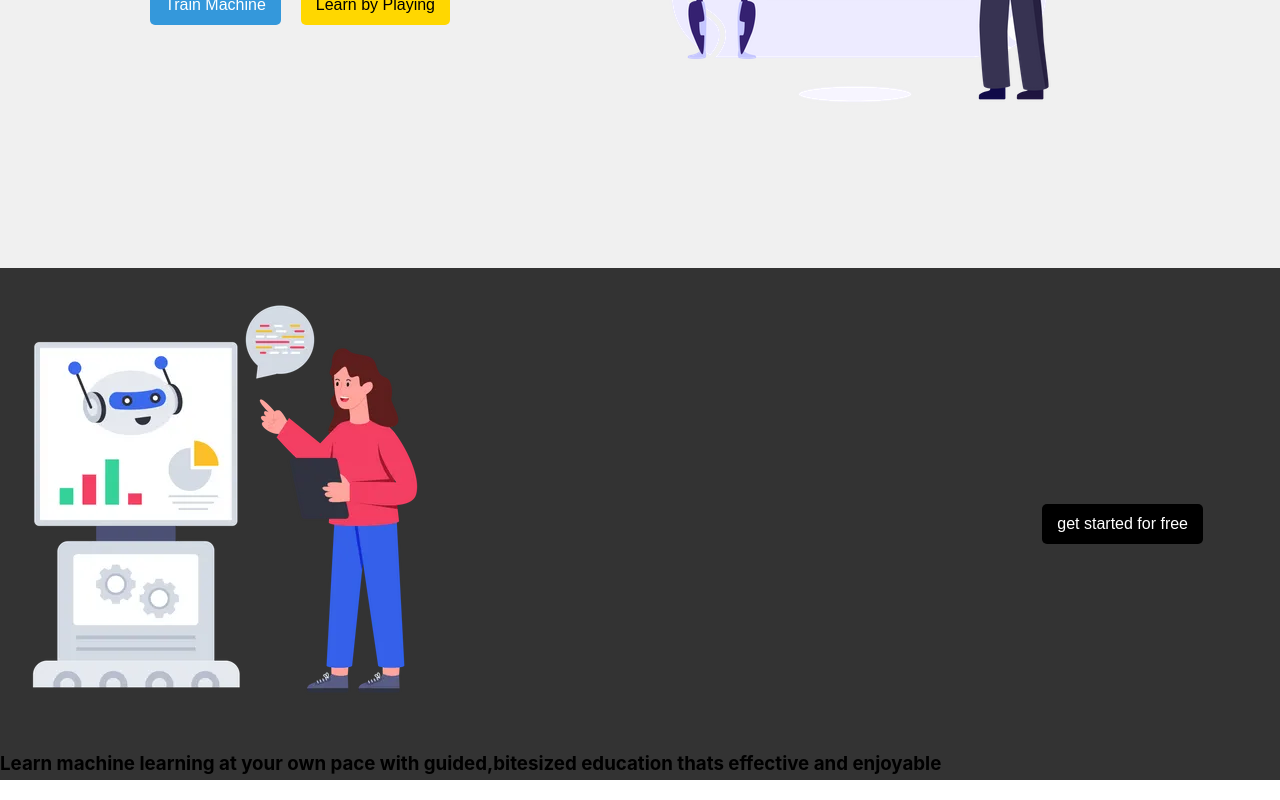
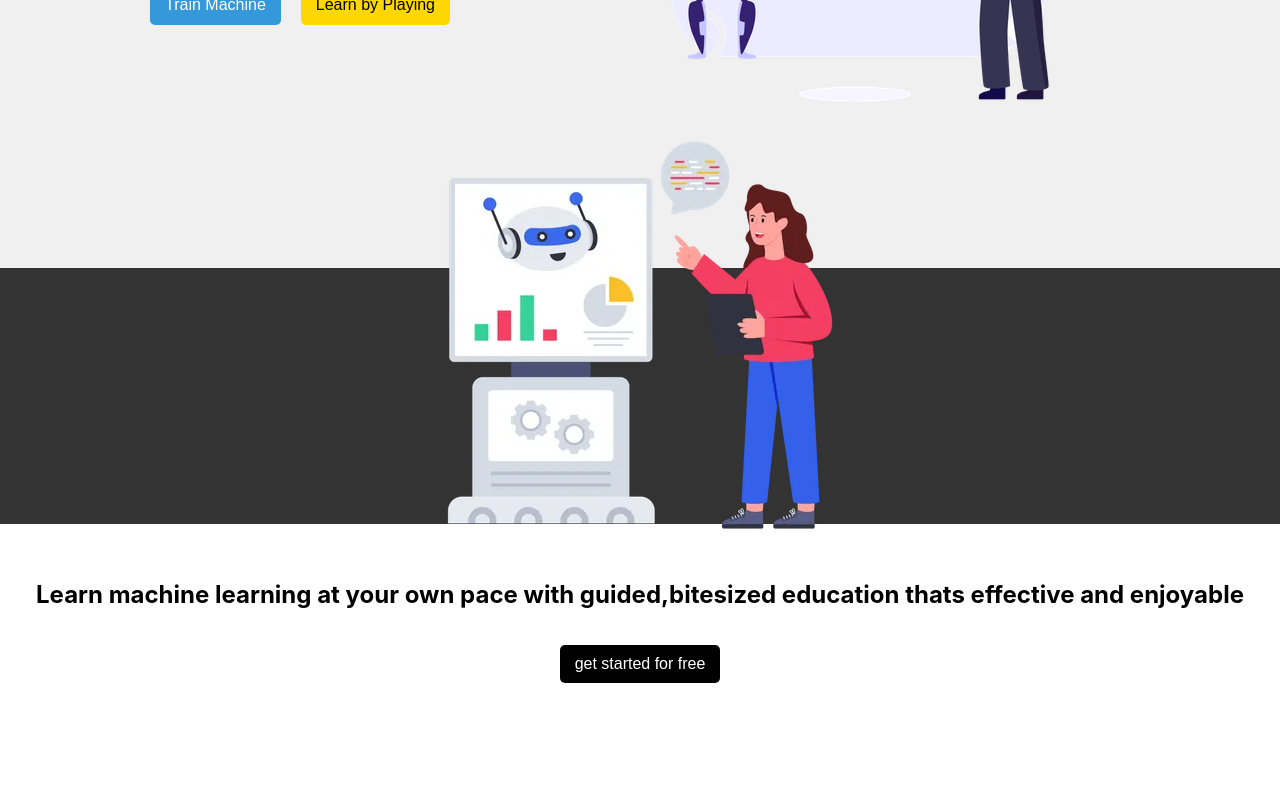
Before and after one commit to AhmadSerhall/innovativeML, a React (Create React App) app in the folder frontend/: page /landing in a window 1280 px wide. Shown: the part 436-1236 px from the top of the page. After the commit the page ends 1119 px from the top, so only its background shows below. Built offline with nearby package versions, Linux system fonts and the light colour scheme.

Commit message:
checkpoint reached for banner design before experimenting

```diff
--- a/frontend/src/pages/Landing/style.css
+++ b/frontend/src/pages/Landing/style.css
@@ -58,12 +58,21 @@
   }
   .banner{
     background-color: #333;
-    height:40vw;
+    height:20vw;
     justify-content: center;
-    align-items:flex-start;
-    flex-wrap: wrap;
-    gap:1.5em;
-    /* background-image: url("../../assets/image7.webp"); */
+    align-items:center;
+    gap:1em;
     background-size: cover;
     background-position: center;
   }
+  .banner-img-container{
+    /* height:100%; */
+  }
+  .banner h3 {
+    font-size: 24px;
+    margin-bottom: 20px;
+  }
+  .banner .custom-button {
+    background-color: #000;
+    color: #fff;
+  }
```
